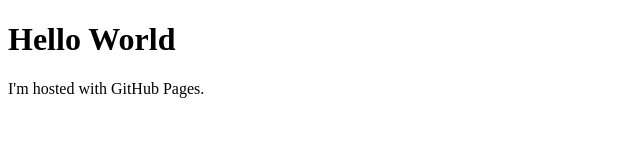
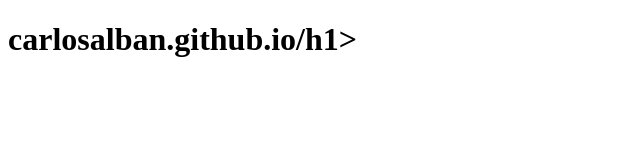
Before and after one commit to carlosalban/carlosalban.github.io, a plain HTML site: page index.html in a window 1280 px wide. Shown: the whole page, without its empty margins (0-640 px from the left). Drawn offline with Linux system fonts and the light colour scheme.

Commit message:
update index.html

```diff
--- a/index.html
+++ b/index.html
@@ -1,7 +1,7 @@
 <!DOCTYPE html>
 <html>
 <body>
-<h1>Hello World</h1>
-<p>I'm hosted with GitHub Pages.</p>
+<h1>carlosalban.github.io/h1>
+<p></p>
 </body>
 </html>
```
